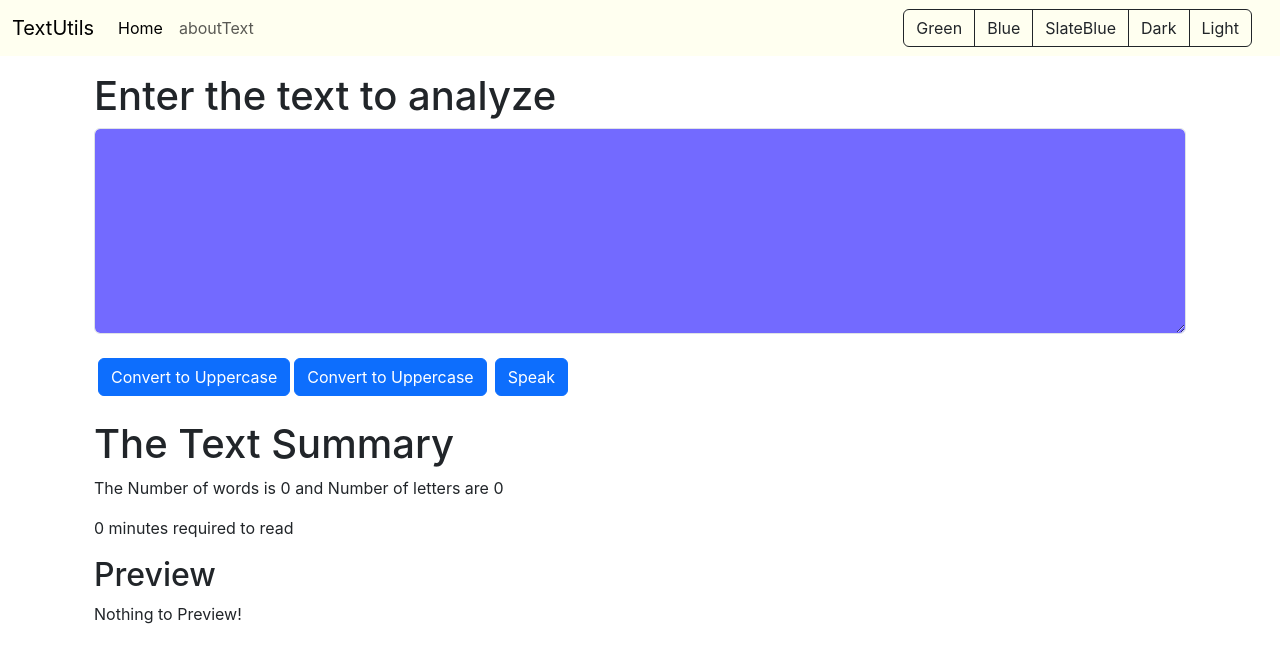
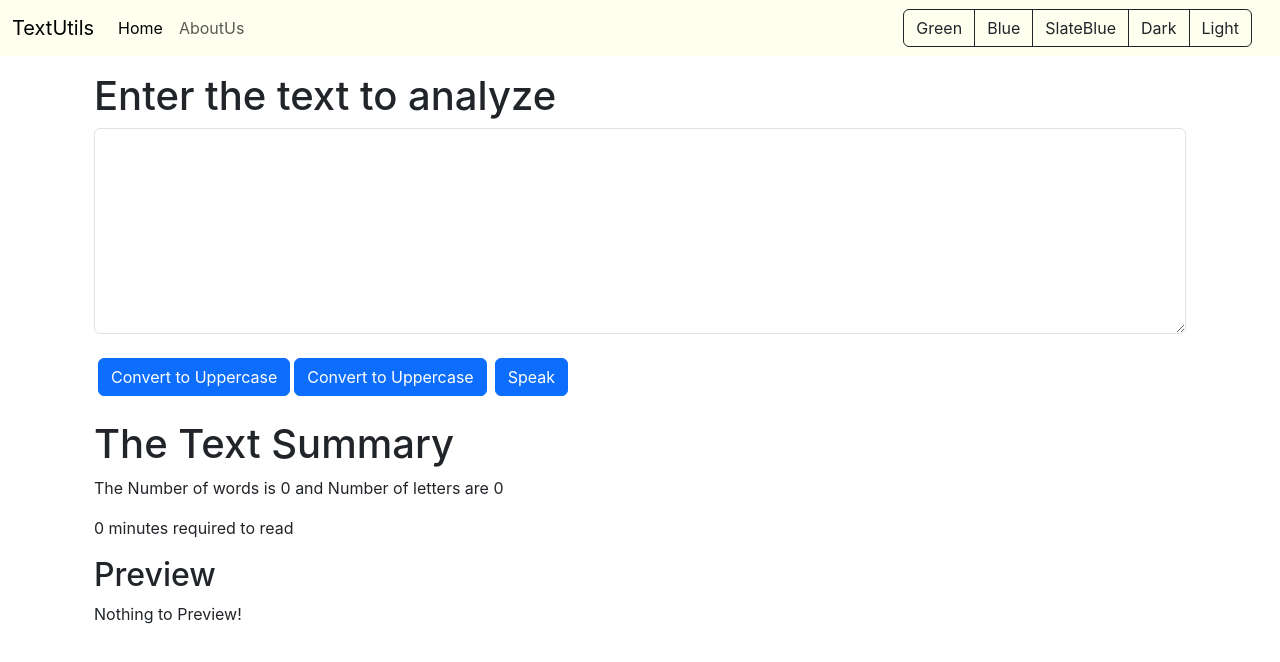
Before and after one commit to priya-1401/React-First-App, a React (Create React App) app: page / in a window 1280 px wide. Shown: the top 662 px of the page. Built offline with nearby package versions, Linux system fonts and the light colour scheme.

Commit message:
Update App.js

```diff
--- a/src/App.js
+++ b/src/App.js
@@ -56,9 +56,13 @@ function App() {
   return (
     <>
     <Router>
-      <Navbar title="TextUtils" aboutText="aboutText" mode={Mode} toggleMode={toggleMode}/>
+      <Navbar title="TextUtils" aboutText="AboutUs" mode={Mode} toggleMode={toggleMode}/>
+      <Alert alert={alert}/>
       <div class ="container my-3">
-        <TextForm heading="Enter the text to analyze"/>
+      <Routes>
+          <Route path="/about" element={<About mode={Mode}/>} />
+          <Route path="/" element={<TextForm showAlert={showAlert} heading="Enter the text to analyze" mode={Mode} />} />
+        </Routes>
       </div>
       </Router>
     </>
```
